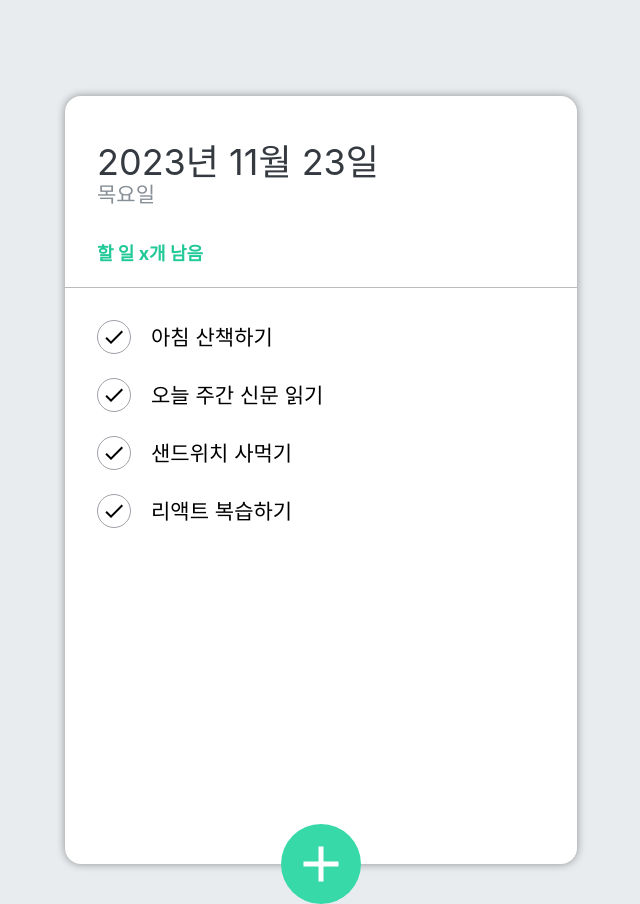
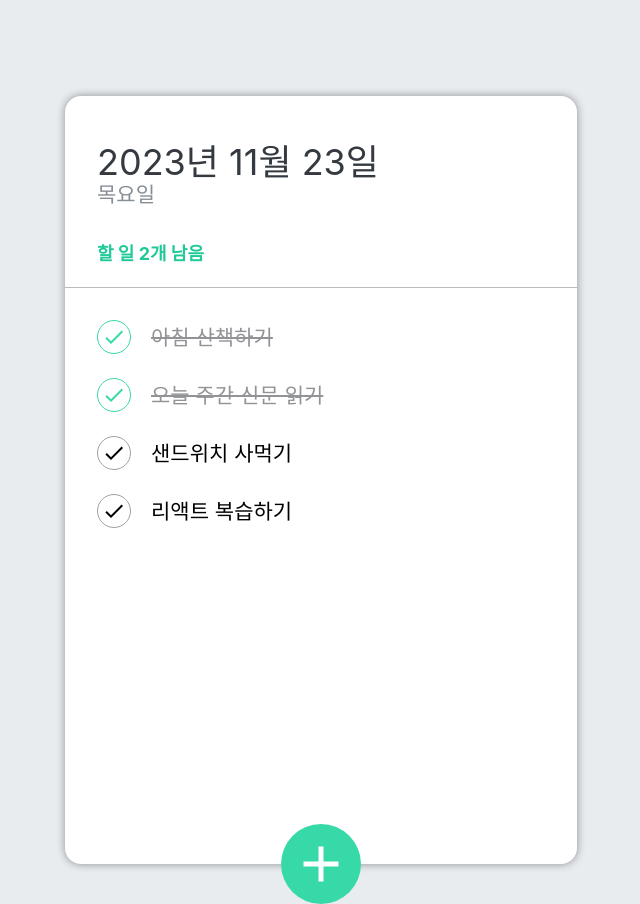
Before and after one commit to hsuncho/react-todo-app, a React (Create React App) app: page / in a window 1280 px wide. Shown: the whole page, without its empty margins (319-959 px from the left). Built offline with nearby package versions, Linux system fonts and the light colour scheme.

Commit message:
# 6. 할 일 체크 기능, 시간 표시 완료

```diff
--- a/src/components/TodoHeader.js
+++ b/src/components/TodoHeader.js
@@ -1,12 +1,23 @@
 import React from 'react';
 import './scss/TodoHeader.scss';
 
-const TodoHeader = () => {
+const TodoHeader = ({ count }) => {
+  const today = new Date();
+
+  const dateString = today.toLocaleDateString('ko-KR', {
+    year: 'numeric',
+    month: 'long',
+    day: 'numeric',
+  });
+
+  const dayName = today.toLocaleDateString('ko-KR', { weekday: 'long' });
+
   return (
     <header>
-      <h1>2023년 11월 23일</h1>
-      <div className='day'>목요일</div>
-      <div className='tasks-left'> 할 일 x개 남음</div>
+      <h1>{dateString}</h1>
+      <div className='day'>{dayName}</div>
+      <div className='tasks-left'>할 일 {count()}개 남음</div>
+      {/* 변수가 아니므로 메서드에 () */}
     </header>
   );
 };
--- a/src/components/TodoInput.js
+++ b/src/components/TodoInput.js
@@ -1,30 +1,31 @@
 import React, { useState } from 'react';
-import './scss/TodoInput.scss';
 import { MdAdd } from 'react-icons/md';
 import cn from 'classnames';
+
+import './scss/TodoInput.scss';
 
 const TodoInput = ({ addTodo }) => {
   // 입력창이 열리는 여부를 표현하는 상태값
   const [open, setOpen] = useState(false);
 
   // 할 일 입력창에 입력한 내용을 표현하는 상태값
-  const [todoText, setTodoText] = useState(''); // keep user's input then submit its value at last
+  const [todoText, setTodoText] = useState('');
 
-  // + 버튼 클릭 시 이벤트
+  // + 버튼 클릭시 이벤트
   const onToggle = () => {
-    setOpen(!open); // if always true cannot hide input element
+    setOpen(!open);
   };
 
-  //input change 이벤트 핸들러
+  // input change 이벤트 핸들러
   const todoChangeHandler = (e) => {
     setTodoText(e.target.value);
   };
 
   // submit 이벤트 핸들러
   const submitHandler = (e) => {
-    e.preventDefault(); // 태그의 기본 기능 제한 (submit 막기)
+    e.preventDefault(); // 태그의 기본 기능 제한(submit 막기)
 
-    //부모 컴포넌트가 전달한 함수의 매개값으로 입력값 넘기기
+    // 부모 컴포넌트가 전달한 함수의 매개값으로 입력값 넘기기.
     addTodo(todoText);
 
     // 입력이 끝나면 입력창 비우기
@@ -33,7 +34,7 @@
 
   return (
     <>
-      {open && ( // is open true? <conditional rendering>
+      {open && (
         <div className='form-wrapper'>
           <form
             className='insert-form'
@@ -58,13 +59,9 @@
                     클래스 이름 지정 안할 시 변수명이 클래스 이름으로 사용됨.
         */}
       <button
-        className={cn('insert-btn', { open })} // open = useState state variable
+        className={cn('insert-btn', { open })}
         onClick={onToggle}
       >
-        {/* <button
-        className={cn('insert-btn', { 'open': open })} // open = useState state variable
-        onClick={onToggle}
-      > */}
         <MdAdd />
       </button>
     </>
--- a/src/components/TodoItem.js
+++ b/src/components/TodoItem.js
@@ -1,15 +1,23 @@
 import React from 'react';
 import { MdDelete, MdDone } from 'react-icons/md';
+import cn from 'classnames';
 import './scss/TodoItem.scss';
 
-const TodoItem = ({ item }) => {
+const TodoItem = ({ item, remove, check }) => {
+  const { id, title, done } = item;
   return (
     <li className='todo-list-item'>
-      <div className='check-circle'>
+      <div
+        className={cn('check-circle', { active: done })}
+        onClick={() => check(id)}
+      >
         <MdDone />
       </div>
-      <span className='text'>{item.title}</span>
-      <div className='remove'>
+      <span className={cn('text', { finish: done })}>{title}</span>
+      <div
+        className='remove'
+        onClick={() => remove(id)}
+      >
         <MdDelete />
       </div>
     </li>
--- a/src/components/TodoMain.js
+++ b/src/components/TodoMain.js
@@ -2,13 +2,15 @@
 import TodoItem from './TodoItem';
 import './scss/TodoMain.scss';
 
-const TodoMain = ({ todoList }) => {
+const TodoMain = ({ todoList, remove, check }) => {
   return (
     <ul className='todo-list'>
       {todoList.map((todo) => (
         <TodoItem
           key={todo.id}
           item={todo}
+          remove={remove}
+          check={check}
         />
       ))}
     </ul>
--- a/src/components/TodoTemplate.js
+++ b/src/components/TodoTemplate.js
@@ -5,7 +5,7 @@
 import './scss/TodoTemplate.scss';
 
 const TodoTemplate = () => {
-  // 서버에 할 일 모고록(json)을 요청(fetch)해서 받아와야 함. -> 나중에 하자
+  // 서버에 할 일 목록(json)을 요청(fetch)해서 받아와야 함. -> 나중에 하자
 
   // todos 배열을 상태 관리
   const [todos, setTodos] = useState([
@@ -62,10 +62,45 @@
     });
   };
 
+  // 할 일 삭제 처리 함수
+  const removeTodo = (id) => {
+    // 주어진 배열의 값들을 순회하여 조건에 맞는 요소들만 모아서 새로운 배열로 리턴
+    setTodos(todos.filter((todo) => todo.id !== id));
+  };
+
+  // filter: 조건과 일치하는 객체만 받음
+  // map: 모든 할 일을 전부 다 받아야 해
+
+  // 할 일 체크 처리 함수
+  const checkTodo = (id) => {
+    // const copyTodos = [...todos];
+    // for (let cTodo of copyTodos) {
+    //   if (cTodo.id === id) {
+    //     cTodo.done = !cTodo.done;
+    //   }
+    // }
+    // setTodos(copyTodos);
+
+    setTodos(
+      todos.map(
+        (
+          todo // todos라는 상태배열을 map으로 돌리고 있고 todo라는 할 일 객체가 하나씩 오고 있음
+        ) => (todo.id === id ? { ...todo, done: !todo.done } : todo) // 삼항연산식: 매개값으로 온 할 일 객체의 아이디와 아이디와 일치하니?
+      )
+    );
+  };
+
+  // 체크가 안된 할 일의 개수 카운트하기
+  const countRestTodo = () => todos.filter((todo) => !todo.done).length;
+
   return (
     <div className='TodoTemplate'>
-      <TodoHeader />
-      <TodoMain todoList={todos} />
+      <TodoHeader count={countRestTodo} />
+      <TodoMain
+        todoList={todos}
+        remove={removeTodo}
+        check={checkTodo}
+      />
       <TodoInput addTodo={addTodo} />
     </div>
   );
```
